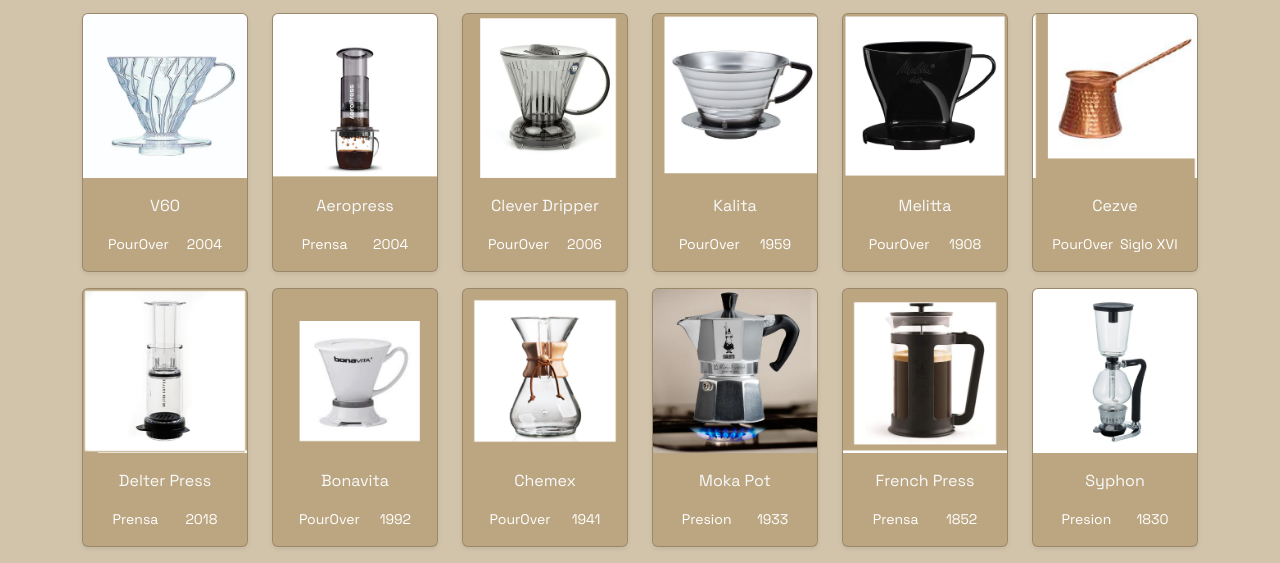
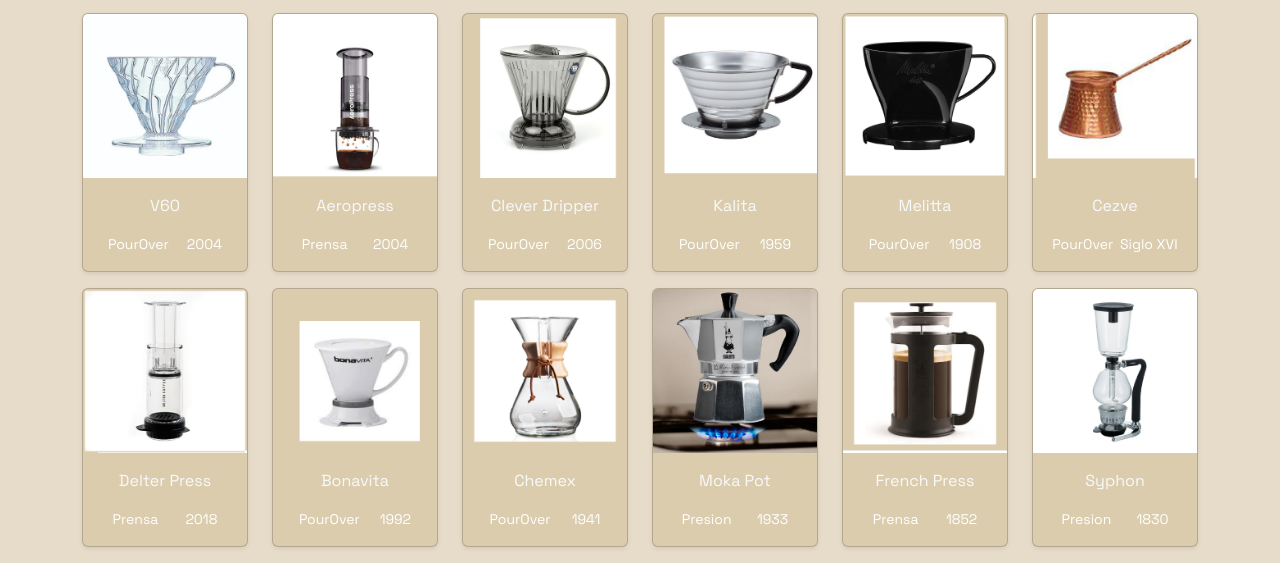
Before and after one commit to ag-contreras/prueba3-dno096, a plain HTML site: page index.html in a window 1280 px wide. Shown: the part 237-800 px from the top of the page. Drawn offline with nearby package versions, Linux system fonts and the light colour scheme; files whose address does not match are found by name.

Commit message:
Add files via upload

```diff
--- a/style.css
+++ b/style.css
@@ -1,6 +1,6 @@
 @import url('https://fonts.googleapis.com/css2?family=Space+Grotesk:wght@300..700&display=swap');
 :root {
-  --bs-primary-rgb: 166, 137, 88;
+  --bs-primary-rgb: 208, 187, 148;
   --bs-font-sans-serif: "Space Grotesk", sans-serif;
   --bs-body-font-family: var(--bs-font-sans-serif);
 }
```
